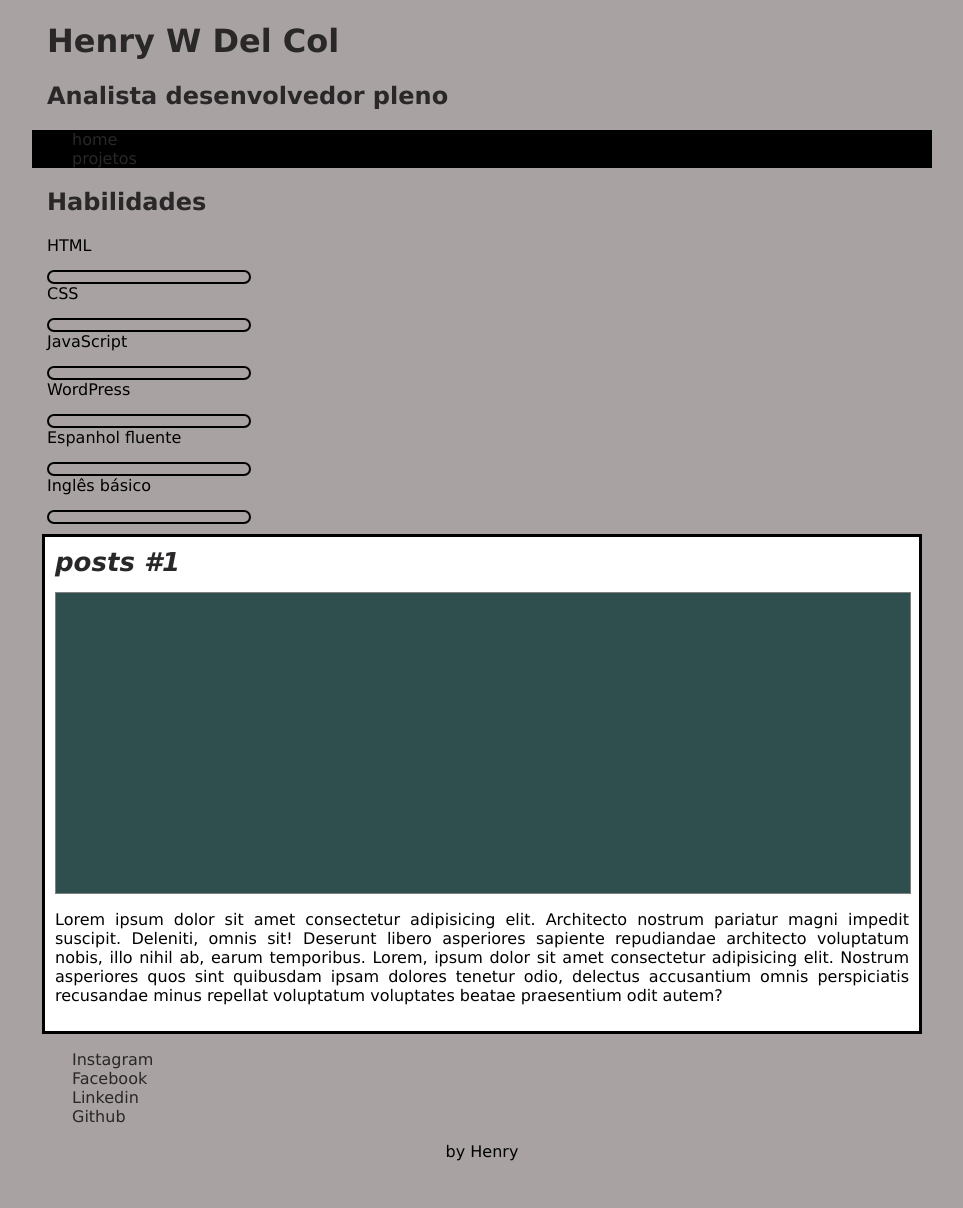
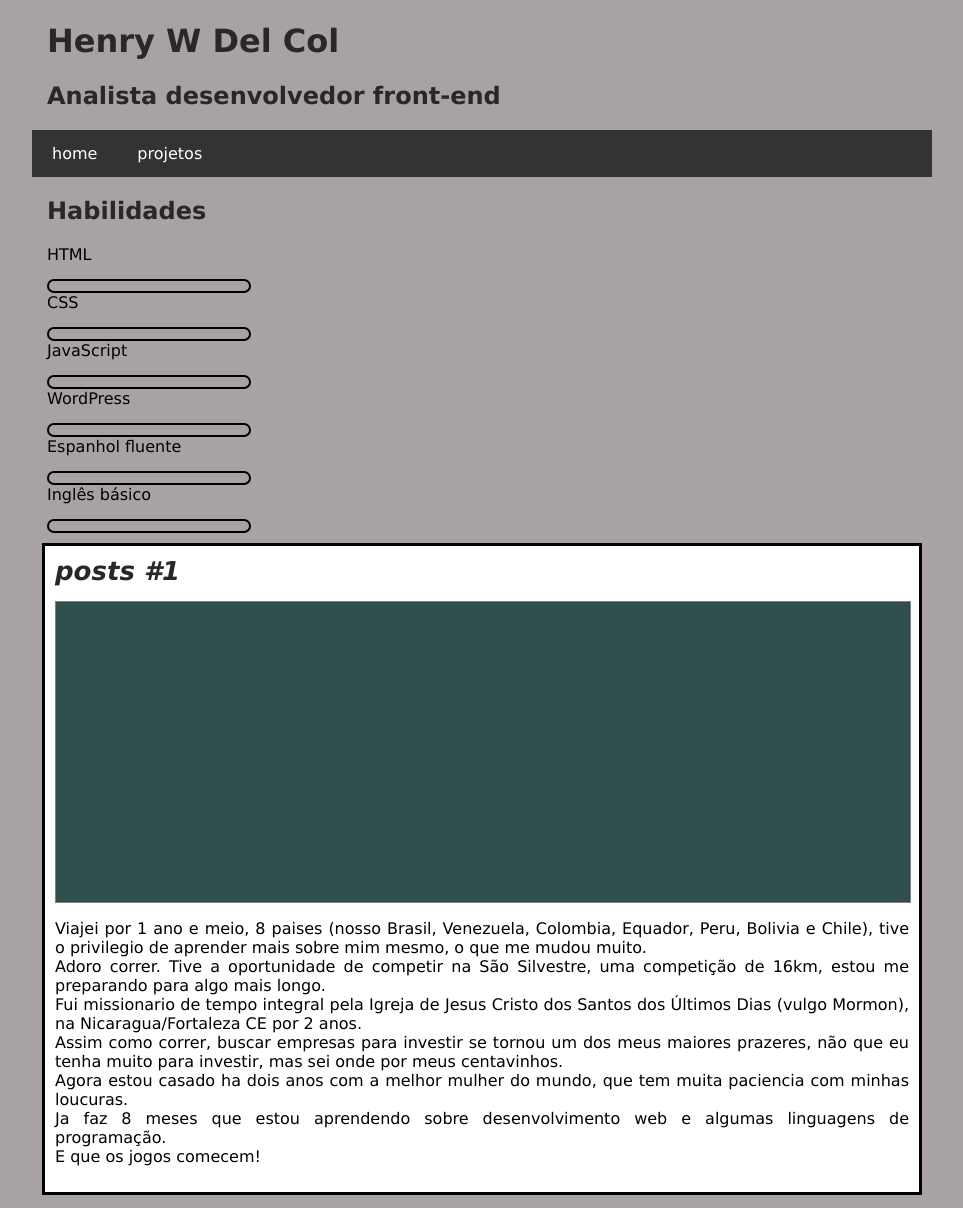
Before and after one commit to Del-Col/site-pessoal, a plain HTML site: page index.html in a window 1280 px wide. Shown: the part 255-1463 px from the top of the page, without its empty margins (158-1121 px from the left). Before the commit the page ends 1432 px from the top, so only its background shows below. Drawn offline with Linux system fonts and the light colour scheme.

Commit message:
CSS e index alterados

```diff
--- a/CSS/index.css
+++ b/CSS/index.css
@@ -18,18 +18,23 @@ body {
 }
 
 .menu {
-    background-color: black;
+    overflow: hidden;
+    background-color: #333;
+  }
+
+  .menu a {
+    float: left;
+    display: block;
     color: white;
-}
-.menu ul li {
-    list-style: none;
-}
+    text-align: center;
+    padding: 14px 20px;
+    text-decoration: none;
+  }
 
-a {
-    color: rgb(41, 39, 39);
-    text-decoration: none;
-}
-
+  .menu a:hover {
+    background-color: #ddd;
+    color: black;
+  }
 .hab {
     margin: 0;
     margin-bottom: 15px;
--- a/index.html
+++ b/index.html
@@ -11,17 +11,11 @@
     <header>
         <img src="midia/henry.jpg.jpg" alt="Henry" class="img-header">
         <h1 id="title">Henry W Del Col</h1>
-        <h2 class="subtitle">Analista desenvolvedor pleno</h2>
+        <h2 class="subtitle">Analista desenvolvedor front-end</h2>
     </header>
     <nav class="menu">
-        <ul>
-            <li>
-               <a href="#" target="_blank">home</a>
-            </li>
-            <li>
-                <a href="projetos.html">projetos</a>
-            </li>
-        </ul>
+       <a href="#" target="_blank">home</a>
+       <a href="projetos.html">projetos</a>
     </nav>
     <section>
         <div class="header">
@@ -59,8 +53,22 @@
             </div>
             <div class="fakeimg"></div>
             <div class="paragrafo2">
-                <p>Lorem ipsum dolor sit amet consectetur adipisicing elit. Architecto nostrum pariatur magni impedit suscipit. Deleniti, omnis sit! Deserunt libero asperiores sapiente repudiandae architecto voluptatum nobis, illo nihil ab, earum temporibus.
-                Lorem, ipsum dolor sit amet consectetur adipisicing elit. Nostrum asperiores quos sint quibusdam ipsam dolores tenetur odio, delectus accusantium omnis perspiciatis recusandae minus repellat voluptatum voluptates beatae praesentium odit autem?
+                <p>
+                    Viajei por 1 ano e meio, 8 paises (nosso Brasil, Venezuela,
+                    Colombia, Equador, Peru, Bolivia e Chile), tive o privilegio
+                    de aprender mais sobre mim mesmo, o que me mudou muito. <br>
+                    Adoro correr. Tive a oportunidade de competir na São
+                    Silvestre, uma competição de 16km, estou me preparando para
+                    algo mais longo. <br>
+                    Fui missionario de tempo integral pela <a href=""></a>Igreja de Jesus Cristo dos Santos dos Últimos Dias</a> (vulgo Mormon), na Nicaragua/Fortaleza CE por 2 anos. <br>
+                    Assim como correr, buscar empresas para investir se tornou
+                    um dos meus maiores prazeres, não que eu tenha muito para
+                    investir, mas sei onde por meus centavinhos. <br>
+                    Agora estou casado ha dois anos com a melhor mulher do mundo,
+                    que tem muita paciencia com minhas loucuras. <br>
+                    Ja faz 8 meses que estou aprendendo sobre desenvolvimento web
+                    e algumas linguagens de programação. <br>
+                    E que os jogos comecem!
                 </p>
             </div>
         </article>
@@ -68,16 +76,16 @@
     <div class="footer">
         <ul>
             <li>
-                <a href="#" target="_blank">Instagram</a>
+                <a href="https://www.instagram.com/henrydelcol/" target="_blank">Instagram</a>
             </li>
             <li>
-                <a href="#" target="_blank">Facebook</a>
+                <a href="https://m.facebook.com/henrywdelcol" target="_blank">Facebook</a>
             </li>
             <li>
-                <a href="#" target="_blank">Linkedin</a>
+                <a href="https://www.linkedin.com/in/henry-del-col-88a0b01b5/" target="_blank">Linkedin</a>
             </li>
             <li>
-                <a href="#" target="_blank">Github</a>
+                <a href="https://github.com/Del-Col" target="_blank">Github</a>
             </li>
         </ul>
     </div>
```
